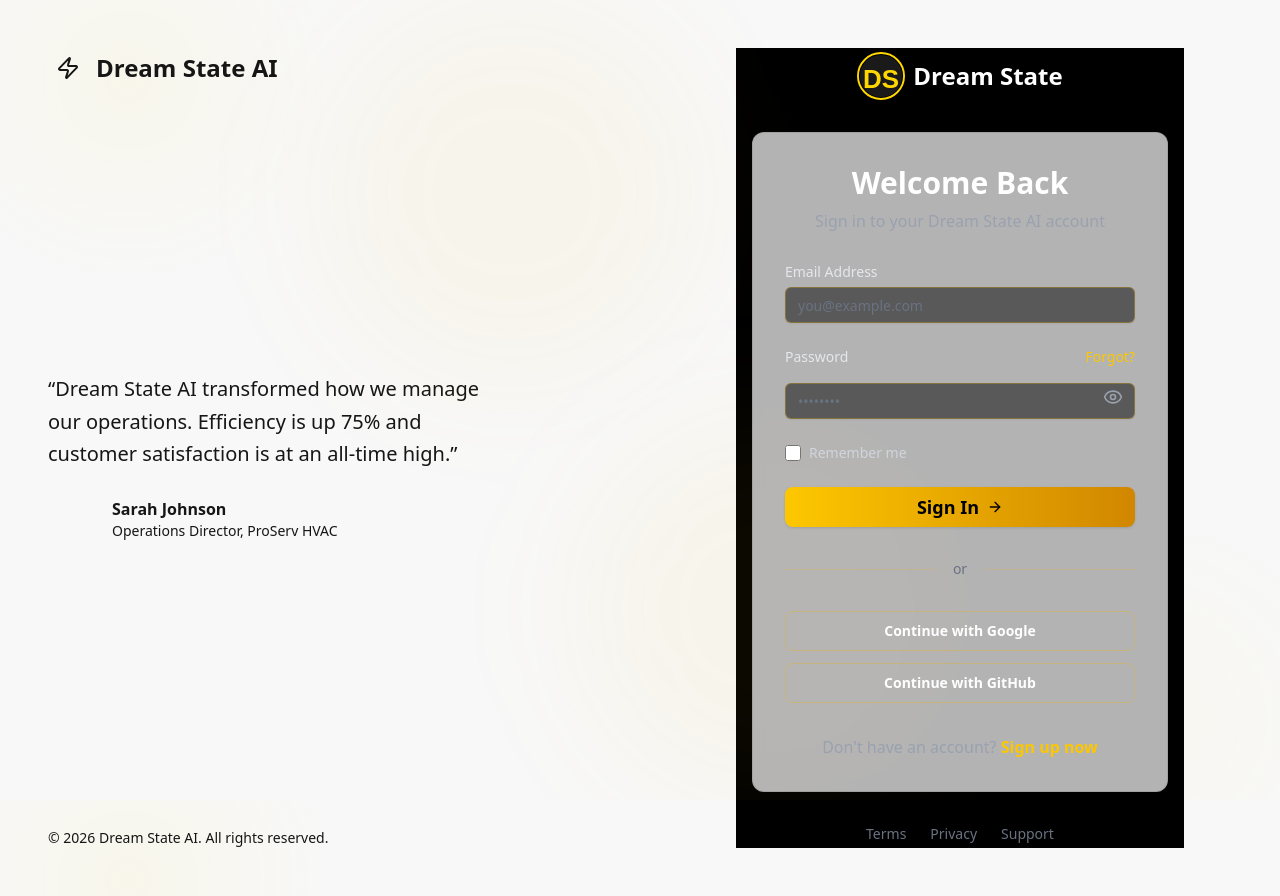
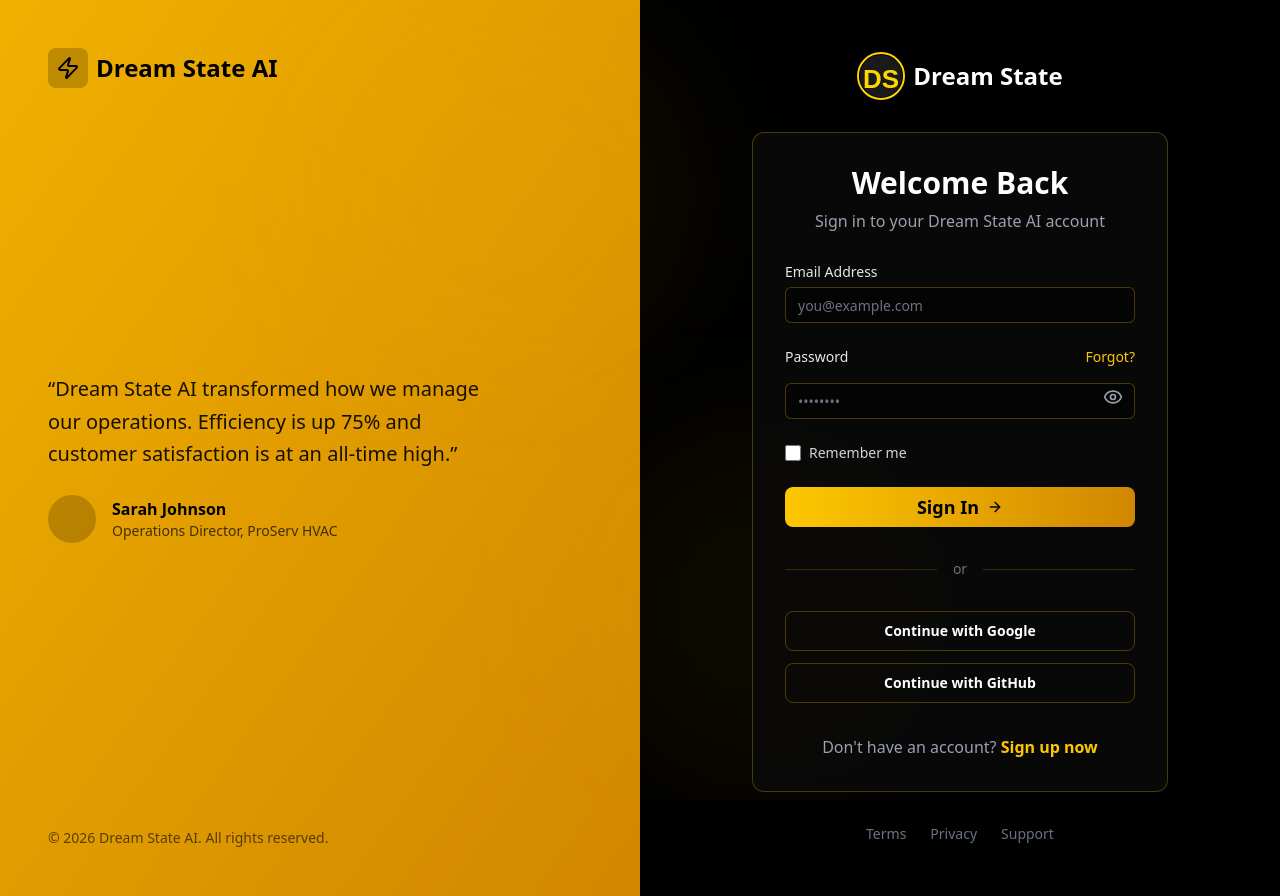
Before and after one commit to salmanjoyiaa/dshelpline, a Next.js app: page /login in a window 1280 px wide. Built offline with nearby package versions, Linux system fonts and the light colour scheme; no server answers.

Commit message:
Fix UI/UX issues on marketing and auth pages - force dark theme and fix glass-effect

```diff
--- a/app/(auth)/layout.tsx
+++ b/app/(auth)/layout.tsx
@@ -4,50 +4,50 @@ import { Zap } from "lucide-react"
 
 export default function AuthLayout({ children }: { children: React.ReactNode }) {
   return (
-    <div className="flex min-h-screen">
+    <div className="flex min-h-screen dark">
       {/* Left side - Branding */}
-      <div className="hidden w-1/2 flex-col justify-between bg-primary p-12 lg:flex">
+      <div className="hidden w-1/2 flex-col justify-between bg-gradient-to-br from-yellow-500 to-yellow-600 p-12 lg:flex">
         <Link href="/" className="flex items-center gap-2">
-          <div className="flex h-10 w-10 items-center justify-center rounded-lg bg-primary-foreground/20">
-            <Zap className="h-6 w-6 text-primary-foreground" />
+          <div className="flex h-10 w-10 items-center justify-center rounded-lg bg-black/20">
+            <Zap className="h-6 w-6 text-black" />
           </div>
-          <span className="text-2xl font-semibold text-primary-foreground">Dream State AI</span>
+          <span className="text-2xl font-semibold text-black">Dream State AI</span>
         </Link>
 
         <div className="max-w-md">
-          <blockquote className="text-xl leading-relaxed text-primary-foreground/90">
+          <blockquote className="text-xl leading-relaxed text-black/90">
             &ldquo;Dream State AI transformed how we manage our operations. Efficiency is up 75% and customer
             satisfaction is at an all-time high.&rdquo;
           </blockquote>
           <div className="mt-6 flex items-center gap-4">
             <div
-              className="h-12 w-12 rounded-full bg-primary-foreground/20"
+              className="h-12 w-12 rounded-full bg-black/20"
               style={{
                 backgroundImage: "url(/placeholder.svg?height=48&width=48&query=professional woman headshot)",
                 backgroundSize: "cover",
               }}
             />
             <div>
-              <p className="font-semibold text-primary-foreground">Sarah Johnson</p>
-              <p className="text-sm text-primary-foreground/70">Operations Director, ProServ HVAC</p>
+              <p className="font-semibold text-black">Sarah Johnson</p>
+              <p className="text-sm text-black/70">Operations Director, ProServ HVAC</p>
             </div>
           </div>
         </div>
 
-        <p className="text-sm text-primary-foreground/60">
+        <p className="text-sm text-black/60">
           &copy; {new Date().getFullYear()} Dream State AI. All rights reserved.
         </p>
       </div>
 
       {/* Right side - Auth form */}
-      <div className="flex flex-1 flex-col">
+      <div className="flex flex-1 flex-col bg-black">
         {/* Mobile logo */}
         <div className="p-6 lg:hidden">
           <Link href="/" className="flex items-center gap-2">
-            <div className="flex h-9 w-9 items-center justify-center rounded-lg bg-primary">
-              <Zap className="h-5 w-5 text-primary-foreground" />
+            <div className="flex h-9 w-9 items-center justify-center rounded-lg bg-yellow-500">
+              <Zap className="h-5 w-5 text-black" />
             </div>
-            <span className="text-xl font-semibold">Dream State AI</span>
+            <span className="text-xl font-semibold text-white">Dream State AI</span>
           </Link>
         </div>
 
--- a/app/(marketing)/layout.tsx
+++ b/app/(marketing)/layout.tsx
@@ -4,7 +4,7 @@ import { MarketingFooter } from "@/components/marketing/footer"
 
 export default function MarketingLayout({ children }: { children: React.ReactNode }) {
   return (
-    <div className="flex min-h-screen flex-col">
+    <div className="flex min-h-screen flex-col dark bg-black">
       <MarketingHeader />
       <main className="flex-1">{children}</main>
       <MarketingFooter />
--- a/app/globals.css
+++ b/app/globals.css
@@ -66,6 +66,14 @@
 
 @layer utilities {
   .glass-effect {
+    background: oklch(0.15 0 0 / 0.8);
+    backdrop-filter: blur(10px) saturate(150%);
+    -webkit-backdrop-filter: blur(10px) saturate(150%);
+    border: 1px solid rgba(255,215,0,0.25);
+    border-radius: var(--radius);
+  }
+
+  .glass-effect-light {
     background: var(--glass-bg);
     backdrop-filter: blur(10px) saturate(150%);
     -webkit-backdrop-filter: blur(10px) saturate(150%);
```
